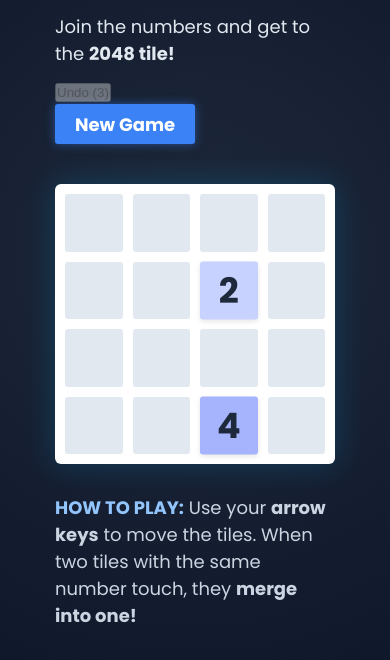
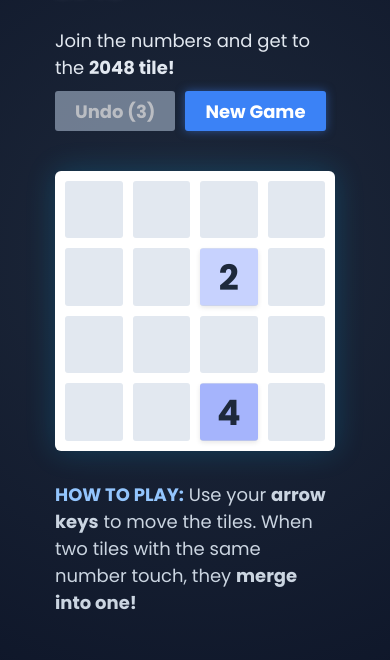
Before and after one commit to TechnoDictions/2048-v2, a plain HTML site: page index.html in a window 390 px wide. Shown: the part 168-828 px from the top of the page. Drawn offline with Linux system fonts and the light colour scheme.

Commit message:
Refactor CSS for layout and responsiveness
Updated CSS variables and styles for improved layout and responsiveness.

```diff
--- a/style.css
+++ b/style.css
@@ -25,6 +25,10 @@ body {
     justify-content: center;
     align-items: center;
     min-height: 100vh;
+    touch-action: none;
+    /* Prevent default touch actions like pull-to-refresh */
+    overscroll-behavior: none;
+    /* Prevent bounce effects */
 }
 
 .container {
@@ -58,7 +62,6 @@ body {
     font-weight: 700;
     margin: 0;
     line-height: .9;
-    /* Slightly increased line height */
     text-shadow: 0 0 10px rgba(255, 255, 255, 0.5);
 }
 
@@ -126,7 +129,13 @@ body {
     color: #e2e8f0;
 }
 
-.restart-button {
+.buttons-wrapper {
+    display: flex;
+    gap: 10px;
+}
+
+.restart-button,
+.undo-button {
     background: #3b82f6;
     /* Blue button */
     border-radius: 3px;
@@ -147,9 +156,27 @@ body {
     box-shadow: 0 0 10px rgba(59, 130, 246, 0.5);
 }
 
+.undo-button {
+    background: #8b5cf6;
+    /* Purple for undo */
+    box-shadow: 0 0 10px rgba(139, 92, 246, 0.5);
+}
+
 .restart-button:hover {
     background-color: #2563eb;
     box-shadow: 0 0 15px rgba(59, 130, 246, 0.8);
+}
+
+.undo-button:hover {
+    background-color: #7c3aed;
+    box-shadow: 0 0 15px rgba(139, 92, 246, 0.8);
+}
+
+.undo-button:disabled {
+    background: #94a3b8;
+    cursor: not-allowed;
+    box-shadow: none;
+    opacity: 0.7;
 }
 
 .game-container {
@@ -278,47 +305,40 @@ body {
 }
 
 /* New Color Scheme: Cool Blues -> Purples -> Pinks -> Hot Pinks */
-/* Text color needs to vary based on contrast */
 
 .tile-2 {
     background: #c7d2fe;
     color: #1e293b;
 }
 
-/* Indigo 200 */
 .tile-4 {
     background: #a5b4fc;
     color: #1e293b;
 }
 
-/* Indigo 300 */
 .tile-8 {
     background: #818cf8;
     color: #ffffff;
 }
 
-/* Indigo 400 */
 .tile-16 {
     background: #6366f1;
     color: #ffffff;
     box-shadow: 0 0 10px rgba(99, 102, 241, 0.4);
 }
 
-/* Indigo 500 */
 .tile-32 {
     background: #4f46e5;
     color: #ffffff;
     box-shadow: 0 0 10px rgba(79, 70, 229, 0.5);
 }
 
-/* Indigo 600 */
 .tile-64 {
     background: #4338ca;
     color: #ffffff;
     box-shadow: 0 0 15px rgba(67, 56, 202, 0.6);
 }
 
-/* Indigo 700 */
 .tile-128 {
     background: #7c3aed;
     color: #ffffff;
@@ -326,7 +346,6 @@ body {
     box-shadow: 0 0 15px rgba(124, 58, 237, 0.6);
 }
 
-/* Violet 600 */
 .tile-256 {
     background: #9333ea;
     color: #ffffff;
@@ -334,7 +353,6 @@ body {
     box-shadow: 0 0 20px rgba(147, 51, 234, 0.7);
 }
 
-/* Purple 600 */
 .tile-512 {
     background: #c026d3;
     color: #ffffff;
@@ -342,7 +360,6 @@ body {
     box-shadow: 0 0 20px rgba(192, 38, 211, 0.7);
 }
 
-/* Fuchsia 600 */
 .tile-1024 {
     background: #db2777;
     color: #ffffff;
@@ -350,7 +367,6 @@ body {
     box-shadow: 0 0 25px rgba(219, 39, 119, 0.8);
 }
 
-/* Pink 600 */
 .tile-2048 {
     background: #e11d48;
     color: #ffffff;
@@ -358,7 +374,6 @@ body {
     box-shadow: 0 0 30px rgba(225, 29, 72, 0.9);
 }
 
-/* Rose 600 */
 .tile-super {
     background: #0f172a;
     color: #ffffff;
```
